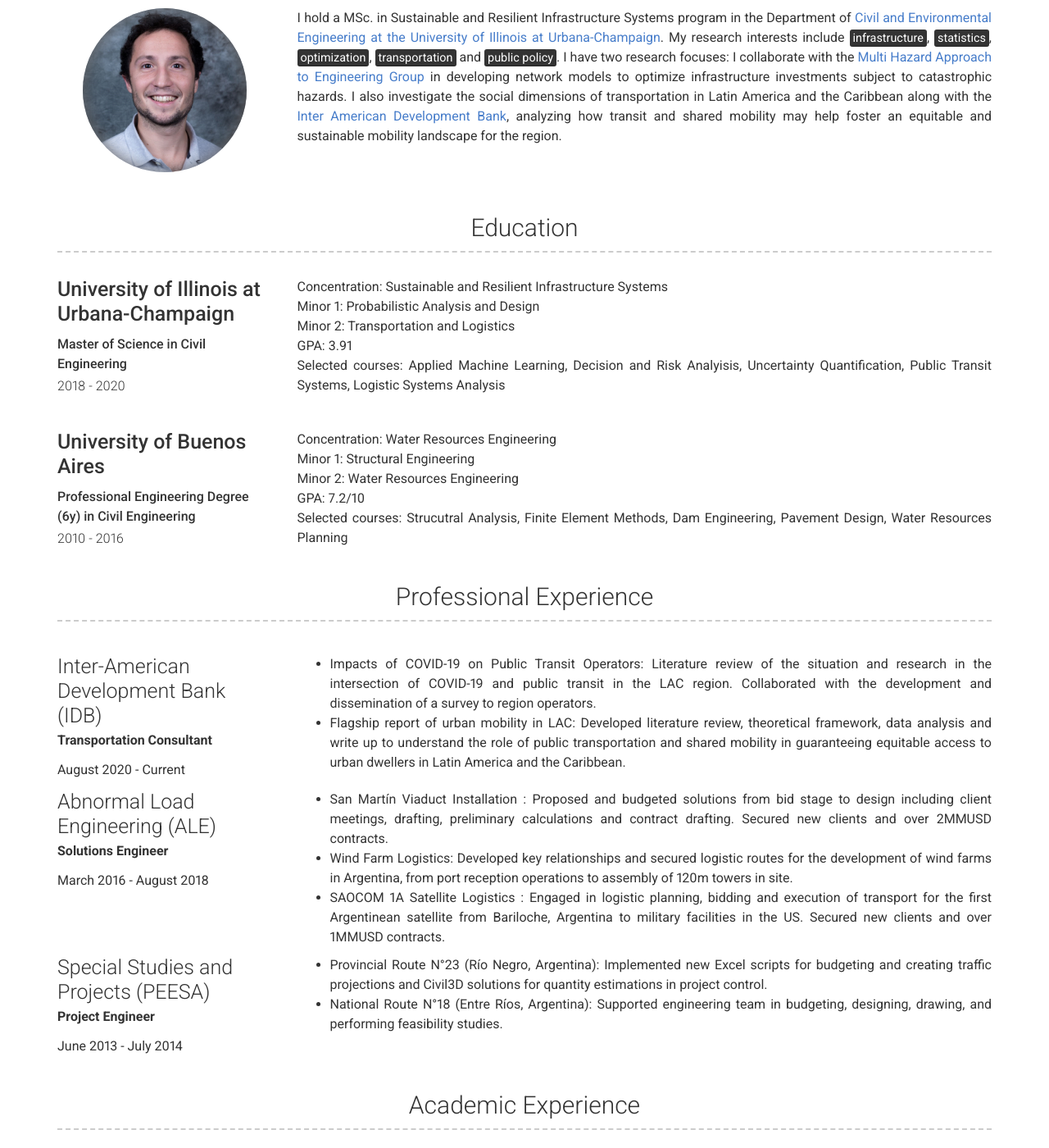
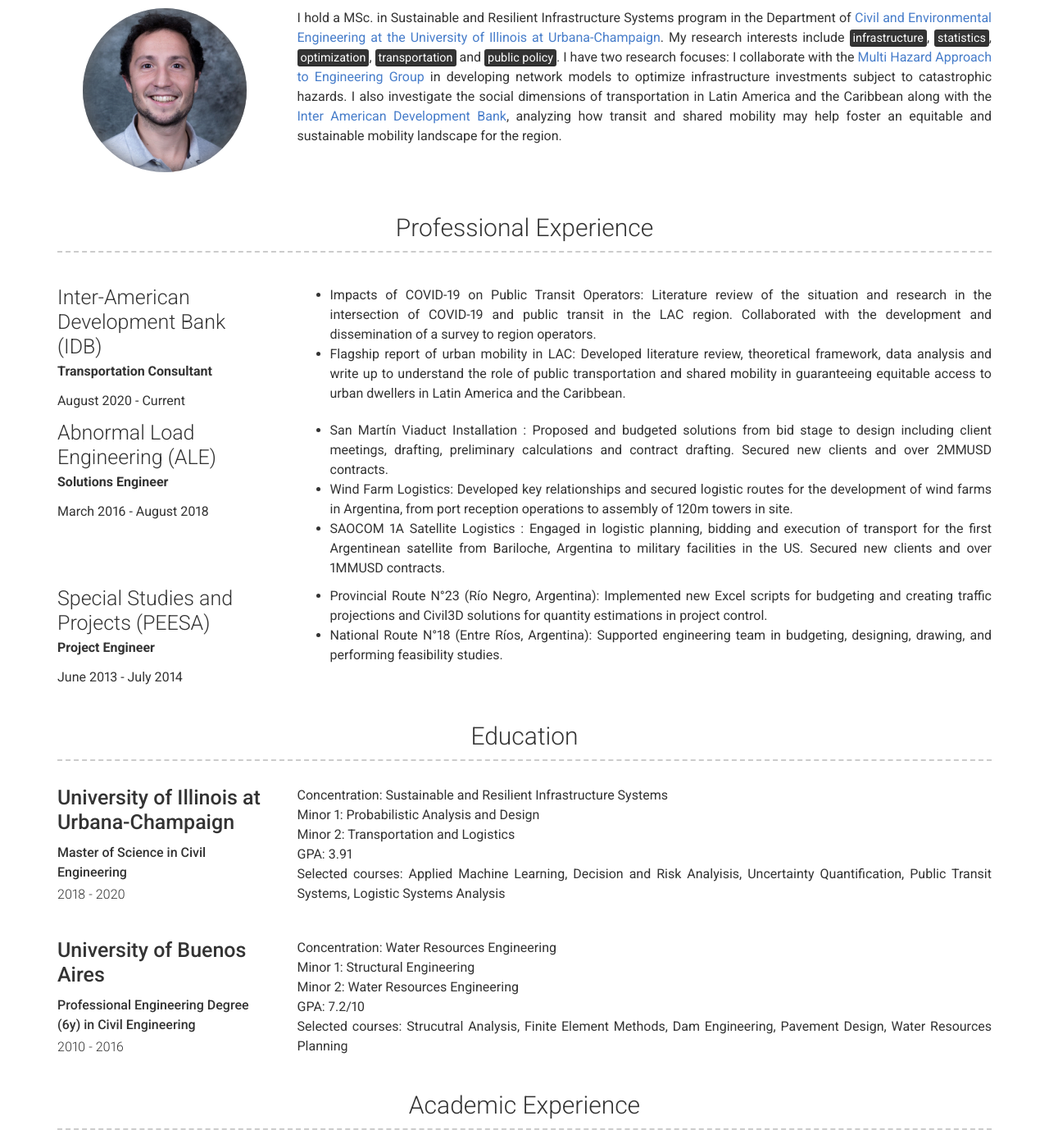
Before and after one commit to JPchomp/JPchomp.github.io, a Jekyll site: the page built from index.md, in a window 1280 px wide and 1400 px high, scrolled down 292 px. Shown: the whole window at 82% size. Built offline with Jekyll 4.4.1, drawn with Linux system fonts in a browser that asks for light colours.

Commit message:
Update default.html

```diff
--- a/_layouts/default.html
+++ b/_layouts/default.html
@@ -12,13 +12,15 @@
 
       {%- include about.html -%}
 
+      {%- if site.data.profexperience.size > 0 -%}
+        {%- include profexperience.html -%}
+      {%- endif -%}
+
       {%- if site.data.education.size > 0 -%}
         {%- include education.html -%}
       {%- endif -%}
 
-      {%- if site.data.profexperience.size > 0 -%}
-        {%- include profexperience.html -%}
-      {%- endif -%}
+
 
       {%- if site.data.experience.size > 0 -%}
         {%- include experience.html -%}
```
